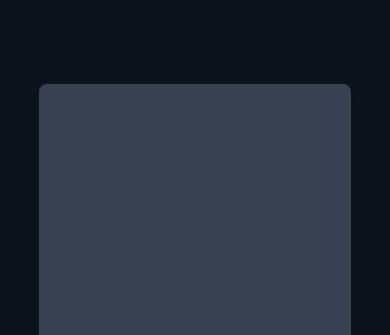
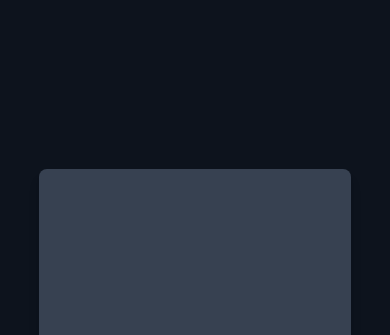
Before and after one commit to boltx393/EveManagerUI, a plain HTML site: page index.html in a window 390 px wide. Shown: the top 335 px of the page. Drawn offline with nearby package versions, Linux system fonts and the light colour scheme.

Commit message:
Add files via upload

```diff
--- a/index.html
+++ b/index.html
@@ -15,7 +15,7 @@
 
 <body>
   <div class="flex h-screen justify-center items-center">
-    <div class="flex w-4/5 h-4/5 bg-gray-700 p-8 rounded-lg m-4 shadow-lg overflow-auto border-3d">
+    <div class="flex w-4/5 md:h-4/5 h-3/5 bg-gray-700 p-8 rounded-lg m-4 shadow-lg overflow-auto border-3d">
       <div class="flex-1 flex flex-col items-center justify-center mr-4">
         <h1 class="text-4xl font-bold text-white mb-8">Event Manager</h1>
         <div class="flex justify-center">
```
